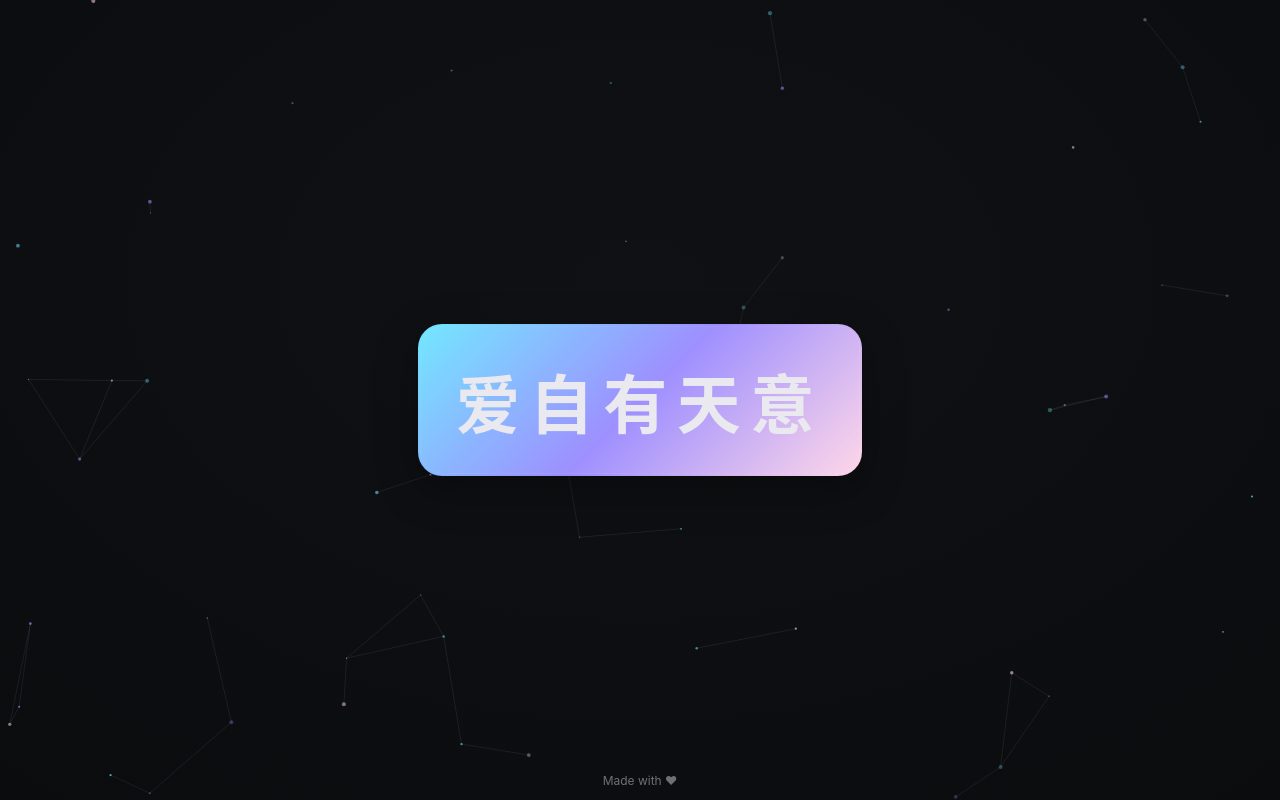
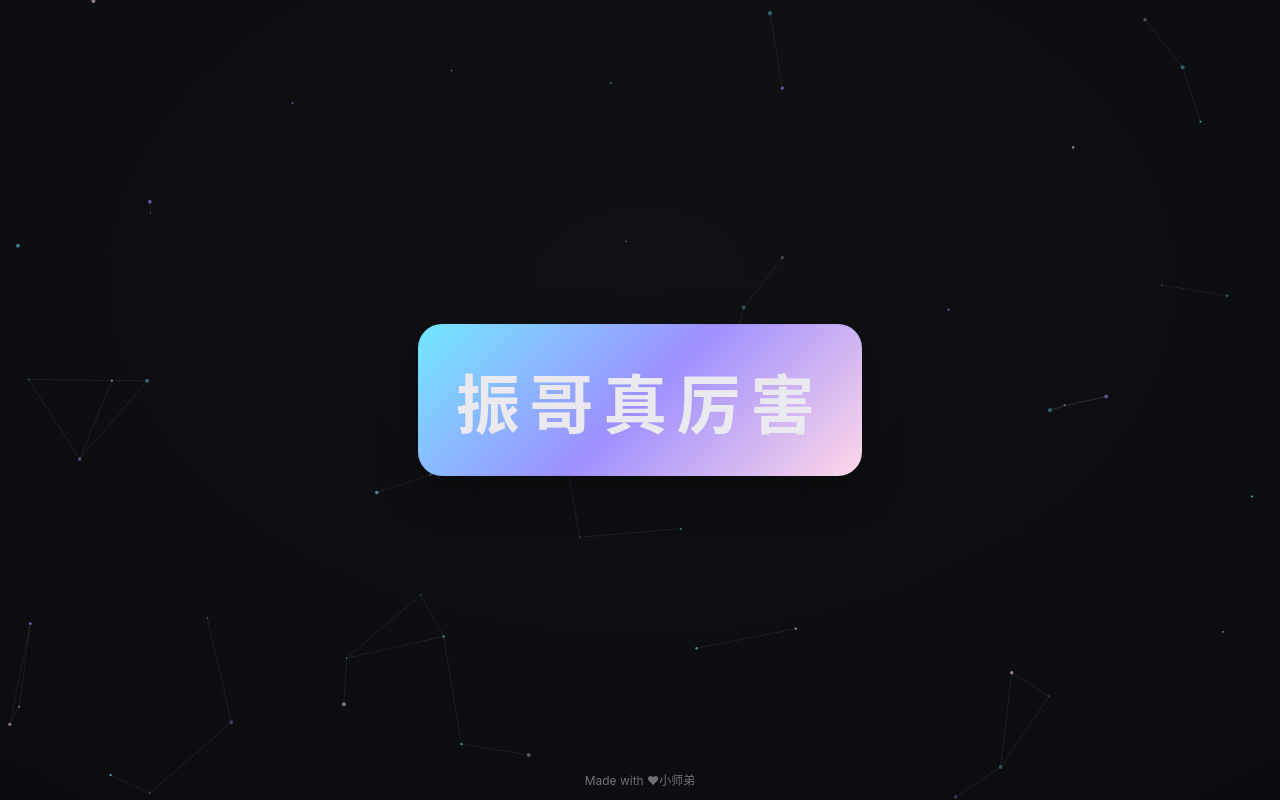
Before and after one commit to ruannangua/zhengelihai, a plain HTML site: page index.html in a window 1280 px wide. Drawn offline with Linux system fonts and the light colour scheme.

Commit message:
Update index.html

```diff
--- a/index.html
+++ b/index.html
@@ -3,7 +3,7 @@
 <head>
     <meta charset="utf-8" />
     <meta name="viewport" content="width=device-width, initial-scale=1" />
-    <title>爱自有天意</title>
+    <title>振哥厉害</title>
     <style>
         :root { --fg: #e9e9ef; --bg1:#101114; --bg2:#0a0b0d; }
         * { box-sizing: border-box; }
@@ -46,9 +46,9 @@
 <body>
 <canvas id="bg"></canvas>
 <div class="card">
-    <h1>爱自有天意</h1>
+    <h1>振哥真厉害</h1>
 </div>
-<footer>Made with ♥</footer>
+<footer>Made with ♥小师弟</footer>
 <script>
     (()=>{
         const canvas = document.getElementById('bg');
```
